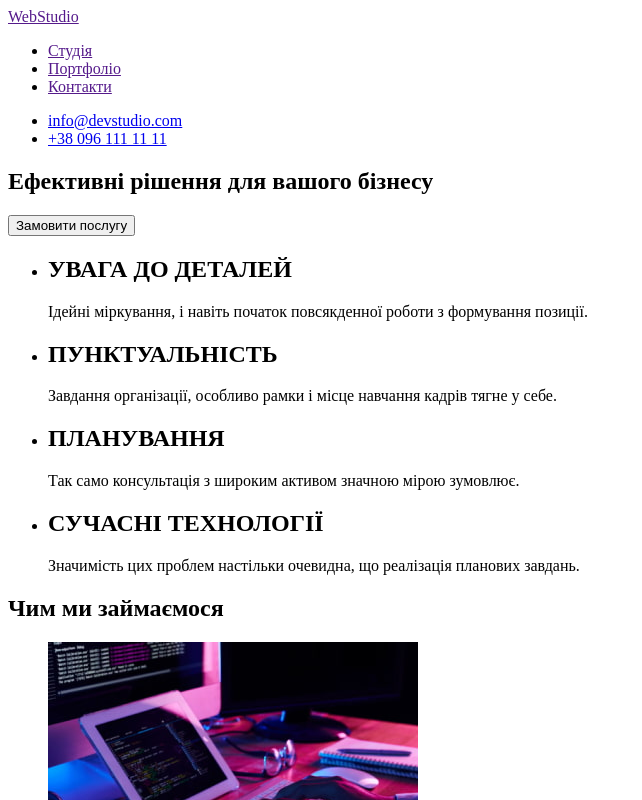
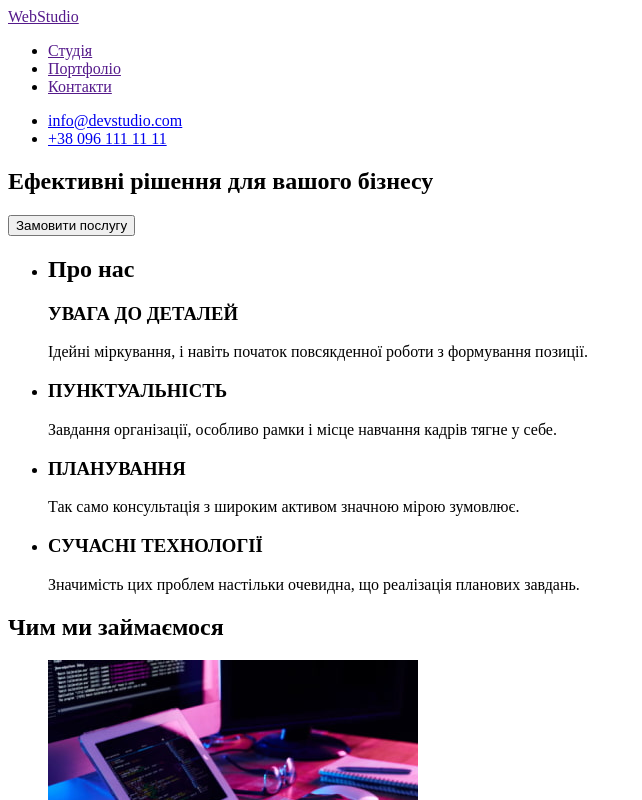
Before and after one commit to Yana0001/goit-markup-hw-01, a plain HTML site: page index.html in a window 1280 px wide. Shown: the top 800 px of the page, without its empty margins (0-642 px from the left). Drawn offline with Linux system fonts and the light colour scheme.

Commit message:
Summary
+images

```diff
--- a/index.html
+++ b/index.html
@@ -28,6 +28,7 @@
         </ul>
     </header>
 
+    <main>
         <section class="section1">
             <h1>Ефективні рішення для вашого бізнесу</h1>
                 <!-- <button>Замовити послугу</button> -->
@@ -37,22 +38,24 @@
         <section class="section2">
             <ul>
                 <li>
-                     <h2>УВАГА ДО ДЕТАЛЕЙ</h2>
+                    <h2>Про нас</h2>
+                    <!-- Приховати в CSS -->
+                     <h3>УВАГА ДО ДЕТАЛЕЙ</h3>
                      <p>Ідейні міркування, і навіть початок повсякденної роботи з формування позиції.</p>
-                    </li>
+                </li>
 
                 <li>
-                    <h2>ПУНКТУАЛЬНІСТЬ</h2>
+                    <h3>ПУНКТУАЛЬНІСТЬ</h3>
                     <p>Завдання організації, особливо рамки і місце навчання кадрів тягне у себе.</p>
                  </li>
 
                 <li>
-                    <h2>ПЛАНУВАННЯ</h2>
+                    <h3>ПЛАНУВАННЯ</h3>
                      <p>Так само консультація з широким активом значною мірою зумовлює.</p>
-                    </li>
+                </li>
 
                 <li>
-                    <h2>СУЧАСНІ ТЕХНОЛОГІЇ</h2>
+                    <h3>СУЧАСНІ ТЕХНОЛОГІЇ</h3>
                     <p>Значимість цих проблем настільки очевидна, що реалізація планових завдань.</p>
                 </li>
             </ul>
@@ -72,5 +75,15 @@
                 </li>
             </ul>
         </section>
+
+        <section class="section4">
+            <h3>Наша команда</h3>
+
+        </section>
+    </main>
+
+    <footer>
+
+    </footer>
 </body>
 </html>
```
Also changed, not shown: images/igor.jpg (added), images/mykhailo.jpg (added), images/mykola.jpg (added), images/olga.jpg (added).
